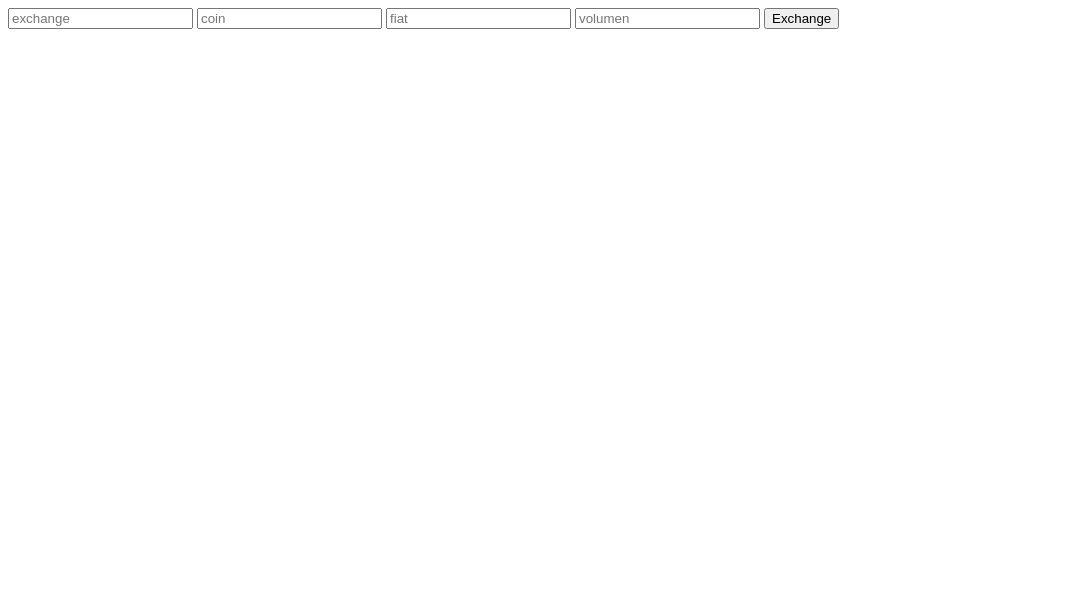
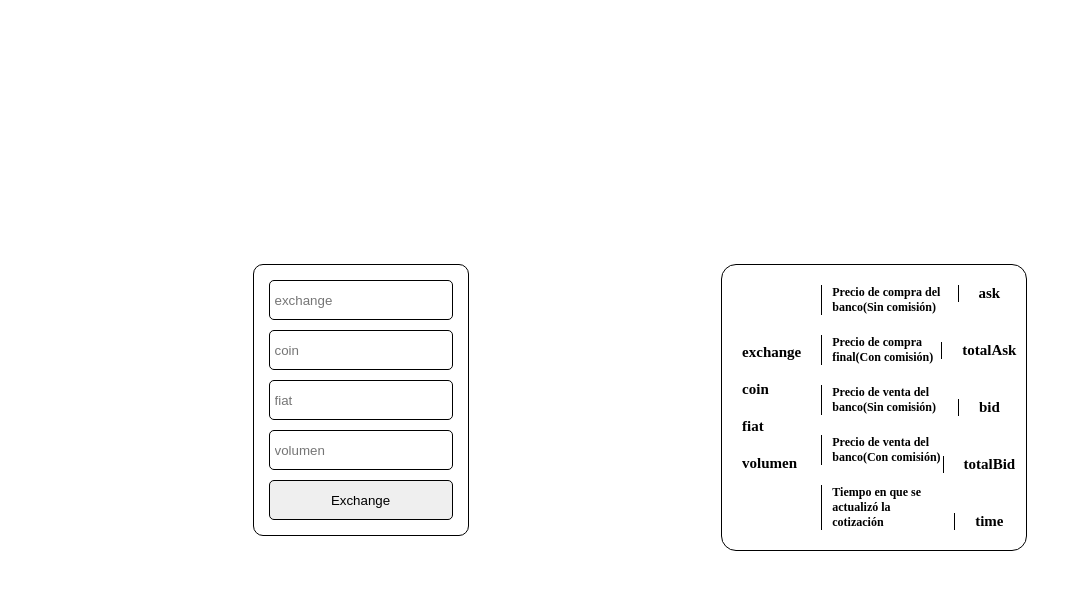
Before and after one commit to abril-cantera/CriptoYa, a website: page index.html in a window 1280 px wide. Shown: the whole page, without its empty margins (0-1082 px from the left). Drawn offline with Linux system fonts and the light colour scheme.

Commit message:
añadiendo res a html

```diff
--- a/index.html
+++ b/index.html
@@ -8,7 +8,8 @@
   <title>CrptoYa</title>
 </head>
 <body>
-  <form action="">
+  <div class="body">
+    <form class="container-form">
     <input id="exchange" placeholder="exchange" type="text">
     <input id="coin" placeholder="coin" type="text">
     <input id="fiat" placeholder="fiat" type="text">
@@ -16,6 +17,33 @@
     <button type="button" class="btn" id="btn" onclick="consultarExchange()">Exchange</button>
     </form>
 
+    <div class="container-info">
+      <section class="container-input">
+        <h5 id="exchangeValueInput">exchange</h5>
+        <h5 id="coinValueInput">coin</h5>
+        <h5 id="fiatValueInput">fiat</h5>
+        <h5 id="volumenValueInput">volumen</h5>
+      </section>
+
+      <section class="container-titles">
+        <h3>Precio de compra del banco(Sin comisión)</h3>
+        <h3>Precio de compra final(Con comisión)</h3>
+        <h3>Precio de venta del banco(Sin comisión)</h3>
+        <h3>Precio de venta del banco(Con comisión)</h3>
+        <h3>Tiempo en que se actualizó la cotización</h3>
+      </section>
+
+      <section class="container-calc">
+        <h5 id="ask">ask</h5>
+        <h5 id="totalAsk">totalAsk</h5>
+        <h5 id="bid">bid</h5>
+        <h5 id="totalBid">totalBid</h5>
+        <h5 id="time">time</h5>
+      </section>
+    </div>
+
+  </div>
+
   <script src="./main.js"></script>
 </body>
 </html>
--- a/main.js
+++ b/main.js
@@ -1,9 +1,3 @@
-
-
-const test = "https://criptoya.com/api/kriptonmarket/doc/ars/100";
-
-
-
 async function consultarExchange() {
 
 
@@ -14,6 +8,14 @@ async function consultarExchange() {
   var coin = document.getElementById('coin').value;
   var fiat = document.getElementById('fiat').value;
   var volumen = document.getElementById('volumen').value;
+  var ask = document.getElementById('ask')
+  var totalAsk = document.getElementById('totalAsk')
+  var bid = document.getElementById('bid')
+  var time = document.getElementById('time')
+  var exchangeValueInput = document.getElementById('exchangeValueInput')
+  var coinValueInput = document.getElementById('coinValueInput')
+  var fiatValueInput = document.getElementById('fiatValueInput')
+  var volumenValueInput = document.getElementById('volumenValueInput')
 
   console.log(exchange);
   console.log(coin);
@@ -23,12 +25,32 @@ async function consultarExchange() {
   const apiExchange = `${api}/${exchange}/${coin}/${fiat}/${volumen}`;
 
 
-  fetch(apiExchange)
-    .then(res => res.json())
-    .then(res => console.log(res))
+ fetch(apiExchange)
+   .then(res => res.json())
+   .then(res => {
+     exchangeValueInput.innerHTML = `${exchange}`
+     coinValueInput.innerHTML = `${coin}`
+     fiatValueInput.innerHTML = `${fiat}`
+     volumenValueInput.innerHTML = `${volumen}`
 
 
+     ask.innerHTML = `${res.ask}`
+     totalAsk.innerHTML = `${res.totalAsk}`
+     bid.innerHTML = `${res.bid}`
+     time.innerHTML = `${res.time}`
+     totalBid.innerHTML = `${res.totalBid}`
+   })
+    .catch(err => console.log(err))
+
+  // const res =  await fetch(apiExchange)
+
+  // const data = await res.json()
+
+  // console.log(data);
+
+  // test.innerHTML = `${data.ask}`
 
   console.log('Exchange');
+
   console.log(apiExchange);
 }
--- a/styles.css
+++ b/styles.css
@@ -0,0 +1,75 @@
+* {
+  box-sizing: border-box;
+  margin: 0;
+  padding: 0;
+}
+html {
+  font-size: 62.5%;
+}
+
+
+.container-form {
+  display: flex;
+  flex-direction: column;
+  padding: 10px;
+  max-width: 400px;
+  border: 1px solid;
+  border-radius: 10px;
+}
+.container-form input {
+  border: 1px solid;
+  border-radius: 5px;
+  margin: 5px;
+  padding-left: 5px;
+  height: 40px;
+}
+.container-form button {
+  border: 1px solid;
+  border-radius: 5px;
+  margin: 5px;
+  height: 40px;
+}
+
+.container-info {
+  display: flex;
+  justify-content: space-between;
+  align-items: center;
+  max-width: 400px;
+  margin-top: 15px;
+  border: 1px solid;
+  border-radius: 15px;
+}
+.container-info .container-titles h3{
+  padding-left: 10px;
+  margin: 20px 0;
+  font-size: 1.2rem;
+  border-left: 1px solid;
+  width: 120px;
+}
+
+.container-info .container-input h5{
+  font-size: 1.5rem;
+  margin: 20px;
+}
+.container-info .container-calc {
+  display: flex;
+  flex-direction: column;
+  align-items: center;
+}
+.container-info .container-calc h5{
+  padding-right: 10px;
+  padding-left: 20px;
+  margin: 20px 0;
+  font-size: 1.5rem;
+  border-left: 1px solid;
+}
+
+
+@media (min-width: 768px) {
+  .body {
+    display: flex;
+    justify-content: space-evenly;
+    height: 100vh;
+    align-items: center;
+  }
+}
```
Lines whose indentation alone changed are shown as unchanged.
